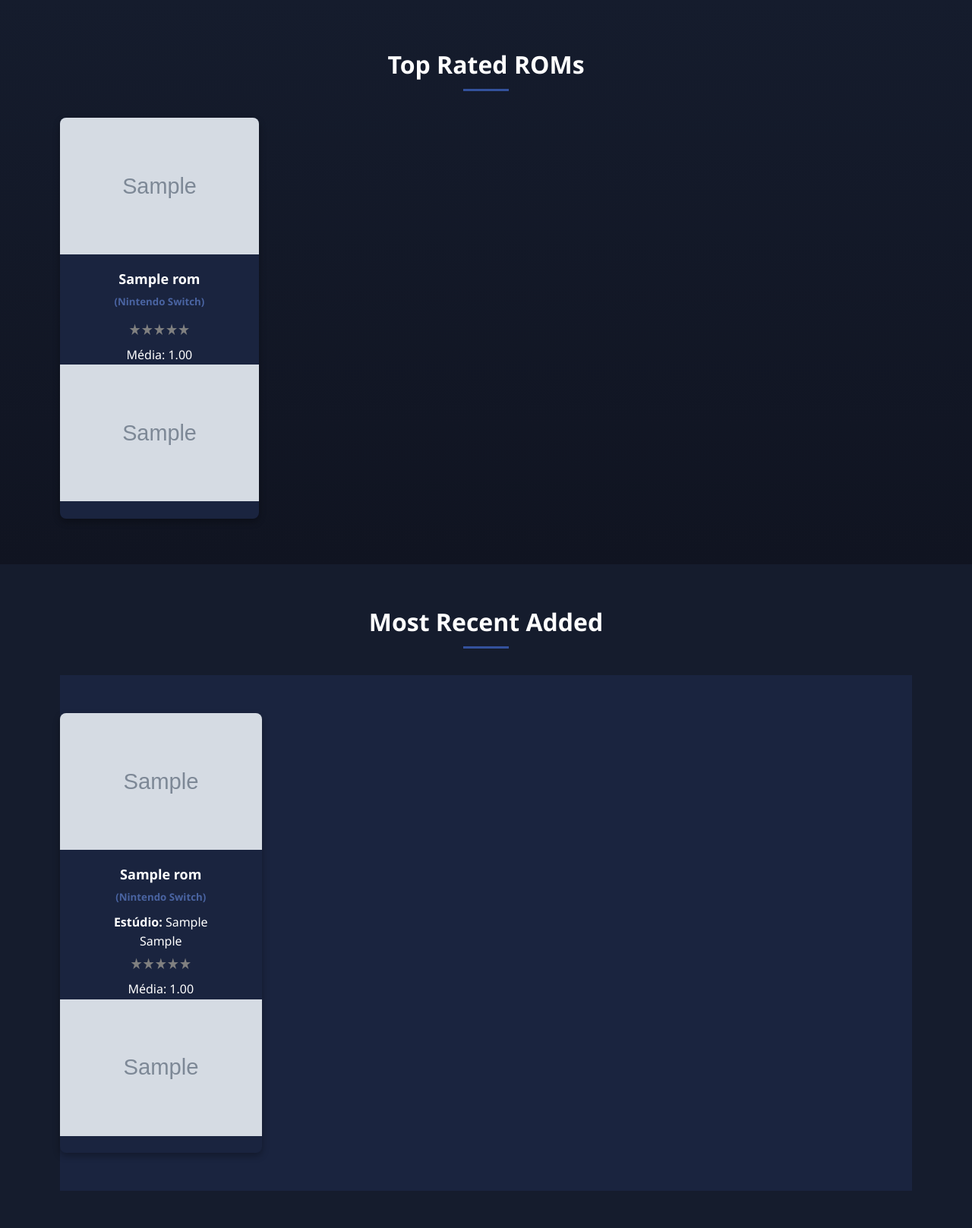
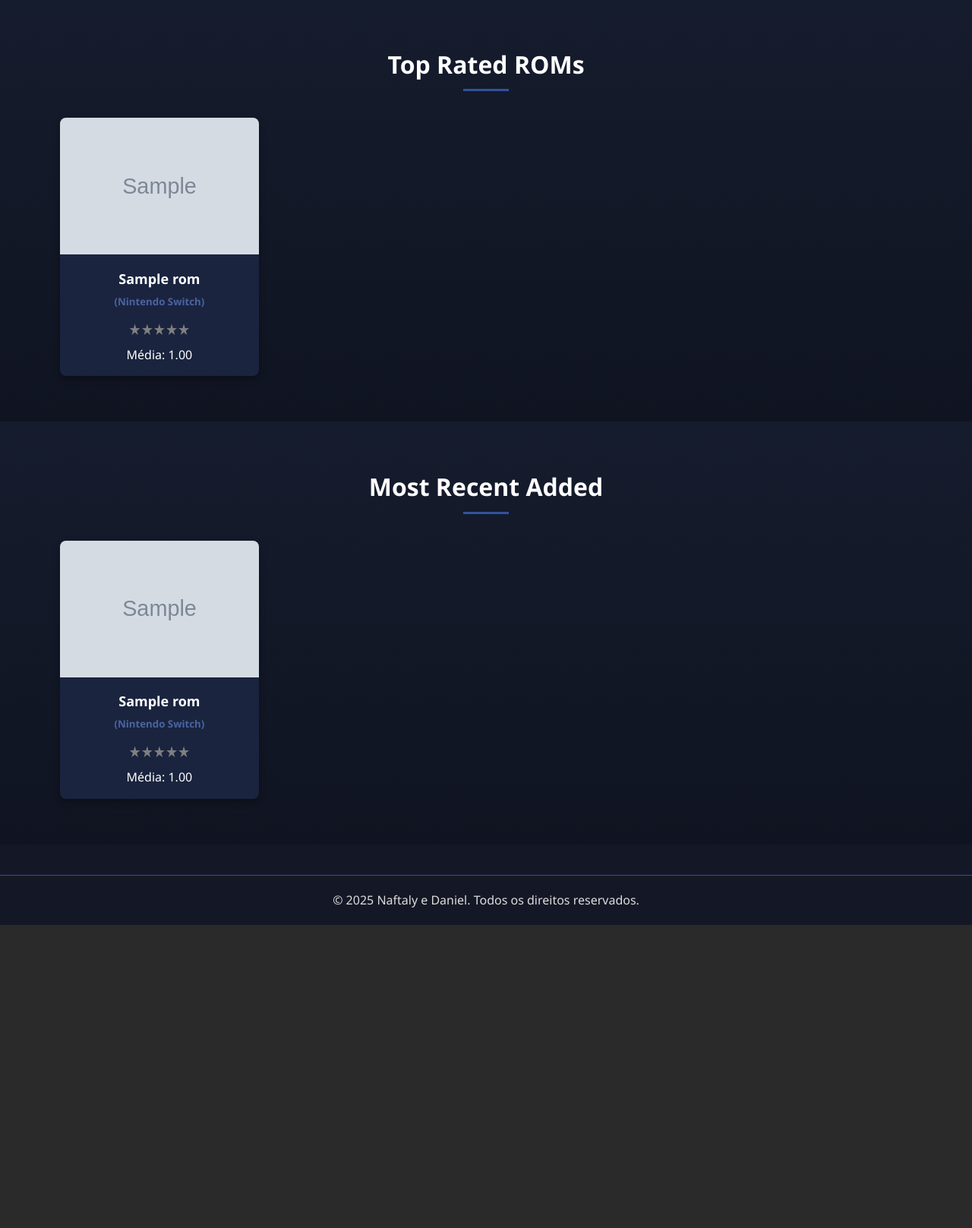
Before and after one commit to nftsz/star-feedback, a Django app: page /home/ in a window 1280 px wide. Shown: the part 591-2208 px from the top of the page at 76% size. After the commit the page ends 1809 px from the top, so only its background shows below. Run offline with Django 5.2, Linux system fonts and the light colour scheme; tables that the repository leaves empty hold one stand-in row (values such as "Sample post"); grey boxes marked "Sample" are stand-in pictures.

Commit message:
feat: unificar visual de Top Rated e Recent Added + ajustar estrelas
- Seções Recent Added e Top Rated agora têm mesmo background, padding e grid
- Cards .rom padronizados para hover, imagem e tipografia
- CSS simplificado e unificado para ambas as seções
- Corrigido problema de média com Coalesce e FloatField para ordenar Top Rated corretamente

```diff
--- a/core/models.py
+++ b/core/models.py
@@ -1,5 +1,6 @@
 from django.db import models
 from django.core.validators import MinValueValidator, MaxValueValidator
+import uuid
 
 # função para criar pastas por ROM
 def rom_jogo_path(instance, filename):
@@ -36,6 +37,9 @@
     def __str__(self):
         return f"Imagem de {self.rom.nome} - {self.descricao or 'sem descrição'}"
 
+# função pra gerar session_id único
+def gerar_session_id():
+    return str(uuid.uuid4())
 
 class Avaliacao(models.Model):
     rom = models.ForeignKey(ROM, on_delete=models.CASCADE, related_name='avaliacoes')
--- a/core/static/core/css/home.css
+++ b/core/static/core/css/home.css
@@ -187,19 +187,22 @@
     background-color: #33519C;
 }
 
-/* Top Rated Section */
-.top-rated-section {
+/* Seções iguais */
+.top-rated-section,
+.recent-added-section {
     padding: 60px 0;
     background: linear-gradient(180deg, #151C2D, #101421);
 }
 
-.top-rated {
+/* Grid de cards */
+.top-rated,
+.games-container {   /* games-container = recent-added */
     display: grid;
     grid-template-columns: repeat(auto-fill, minmax(220px, 1fr));
     gap: 25px;
 }
 
-/* Card da ROM */
+/* Card da ROM (igual pros dois) */
 .rom {
     background-color: #1a243f;
     border-radius: 8px;
@@ -238,6 +241,7 @@
     margin-bottom: 10px;
 }
 
+/* Estrelas */
 .estrelas {
     display: flex;
     justify-content: center;
@@ -250,8 +254,14 @@
     color: #444;
 }
 
-.estrelas span.filled {
+.estrelas span.full {
     color: gold;
+}
+
+.estrelas span.half {
+    background: linear-gradient(90deg, gold 50%, #444 50%);
+    -webkit-background-clip: text;
+    -webkit-text-fill-color: transparent;
 }
 
 .media {
@@ -259,17 +269,6 @@
     color: #ddd;
 }
 
-/* Most Recent Added Section */
-.recent-added {
-    background-color: #1a243f;
-    padding: 50px 0;
-}
-
-.games-container {
-    display: grid;
-    grid-template-columns: repeat(auto-fill, minmax(250px, 1fr));
-    gap: 20px;
-}
 
 /* Footer */
 footer {
--- a/core/templates/core/home.html
+++ b/core/templates/core/home.html
@@ -62,6 +62,7 @@
                     <!-- Nome e emulador -->
                     <h3>{{ rom.nome }}</h3>
                     <h5><span>({{ rom.get_emulador_display }})</span></h5>
+
                     <!-- Estrelas -->
                     <div class="estrelas">
                         {% for i in "12345" %}
@@ -73,17 +74,10 @@
                         {% endfor %}
                     </div>
                     <p>Média: {{ rom.media|default:"0"|floatformat:2 }}</p>
-                    <!-- Galeria de imagens -->
-                    {% if rom.imagens.all %}
-                    <div class="galeria">
-                        {% for img in rom.imagens.all %}
-                        <img src="{{ img.imagem.url }}" alt="{{ img.descricao|default:rom.nome }}">
-                        {% endfor %}
-                    </div>
-                    {% endif %}
                 </div>
+
                 {% empty %}
-                <p>Nenhuma ROM encontrada.</p>
+                    <p>Nenhuma ROM encontrada.</p>
                 {% endfor %}
             </div>
         </div>
@@ -99,15 +93,19 @@
                 <div class="games-container">
                     {% for rom in roms_recent %}
                     <div class="rom" data-rom-id="{{ rom.id }}">
-                        <img src="{{ rom.imagem_capa.url|default:'/static/img/placeholder.png' }}" alt="{{ rom.nome }}">
+
+                        <!-- Capa -->
+                        {% if rom.imagem_capa %}
+                            <img src="{{ rom.imagem_capa.url }}" alt="{{ rom.nome }}">
+                        {% else %}
+                            <img src="{% static 'default.jpg' %}" alt="{{ rom.nome }}">
+                        {% endif %}
+
+                        <!-- Nome e emulador -->
                         <h3>{{ rom.nome }}</h3>
                         <h5><span>({{ rom.get_emulador_display }})</span></h5>
-                        {% if rom.estudio %}
-                        <p><strong>Estúdio:</strong> {{ rom.estudio }}</p>
-                        {% endif %}
-                        {% if rom.sinopse %}
-                        <p class="sinopse">{{ rom.sinopse }}</p>
-                        {% endif %}
+
+                        <!-- Estrelas -->
                         <div class="estrelas">
                             {% for i in "12345" %}
                                 {% if i|add:0 <= rom.media_int %}
@@ -118,13 +116,6 @@
                             {% endfor %}
                         </div>
                         <p>Média: {{ rom.media|default:"0"|floatformat:2 }}</p>
-                        {% if rom.imagens.all %}
-                        <div class="galeria">
-                            {% for img in rom.imagens.all %}
-                            <img src="{{ img.imagem.url }}" alt="{{ img.descricao|default:rom.nome }}">
-                            {% endfor %}
-                        </div>
-                        {% endif %}
                     </div>
                     {% empty %}
                     <p>Nenhuma ROM encontrada.</p>
--- a/core/views.py
+++ b/core/views.py
@@ -1,11 +1,18 @@
 from django.shortcuts import render, get_object_or_404
 from .models import ROM, Avaliacao
-from django.db.models import Avg
+from django.db.models import Avg, Value
 from django.http import JsonResponse
+from django.db.models.functions import Coalesce
+from django.db.models import FloatField
+
 
 def lista_roms(request):
     # pega todas as ROMs com média de avaliação e pré-carrega imagens relacionadas
-    roms = (ROM.objects.all().annotate(media=Avg('avaliacoes__estrelas')).prefetch_related('imagens').order_by('-media')[:5])
+    roms = (ROM.objects
+        .all()
+        .annotate(media=Coalesce(Avg('avaliacoes__estrelas'), Value(0, output_field=FloatField())))
+        .prefetch_related('imagens')
+        .order_by('-media')[:5])
     roms_recent = (ROM.objects.all().annotate(media=Avg('avaliacoes__estrelas')).prefetch_related('imagens').order_by('-criado_em')[:5])
 
     # transforma a média em int arredondado pra facilitar mostrar estrelas
@@ -16,18 +23,28 @@
 
     return render(request, 'core/home.html', {'roms': roms, 'roms_recent': roms_recent})
 
+def avaliar_rom(request, rom_id):
+    rom = get_object_or_404(ROM, id=rom_id)
 
-def avaliar_rom(request, rom_id):
-    # pega a ROM pelo ID ou retorna 404
-    rom = get_object_or_404(ROM, id=rom_id)
-    session_id = request.session.session_key or request.session.create()
+    # garante session_key única
+    session_id = request.session.session_key
+    if not session_id:
+        request.session.create()
+        session_id = request.session.session_key
 
     if request.method == 'POST':
-        estrelas = int(request.POST.get('estrelas', 0))
+        try:
+            estrelas = int(request.POST.get('estrelas', 0))
+        except ValueError:
+            return JsonResponse({'erro': 'Estrelas inválidas'}, status=400)
+
         if 1 <= estrelas <= 5:
-            avaliacao, created = Avaliacao.objects.update_or_create(rom=rom, session_id=session_id,defaults={'estrelas': estrelas})
+            avaliacao, created = Avaliacao.objects.update_or_create(
+                rom=rom,
+                session_id=session_id,
+                defaults={'estrelas': estrelas}
+            )
             media = rom.avaliacoes.aggregate(media=Avg('estrelas'))['media']
-
             return JsonResponse({'media': round(media, 2), 'nova': created})
 
     return JsonResponse({'erro': 'Dados inválidos'}, status=400)
```
Also changed, not shown: core/static/core/js/estrelas.js (added, +12 -0 lines).
